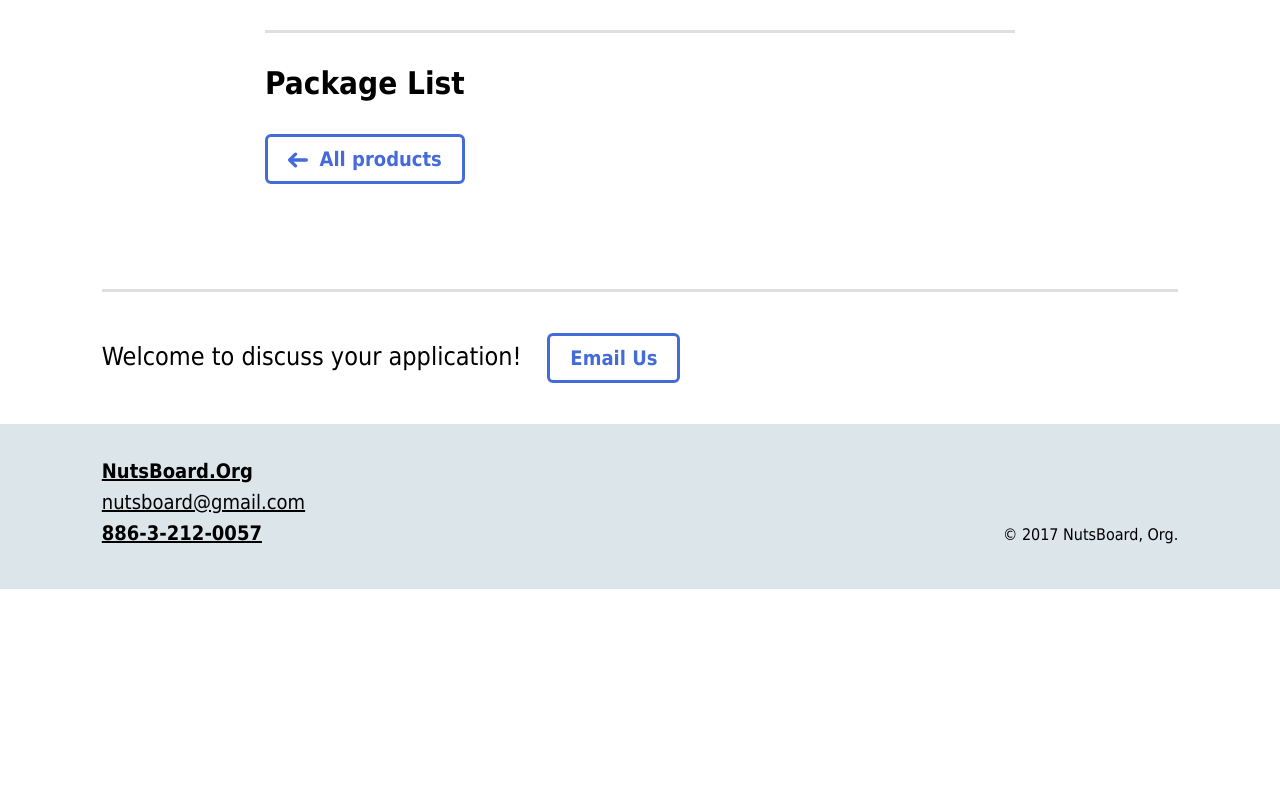
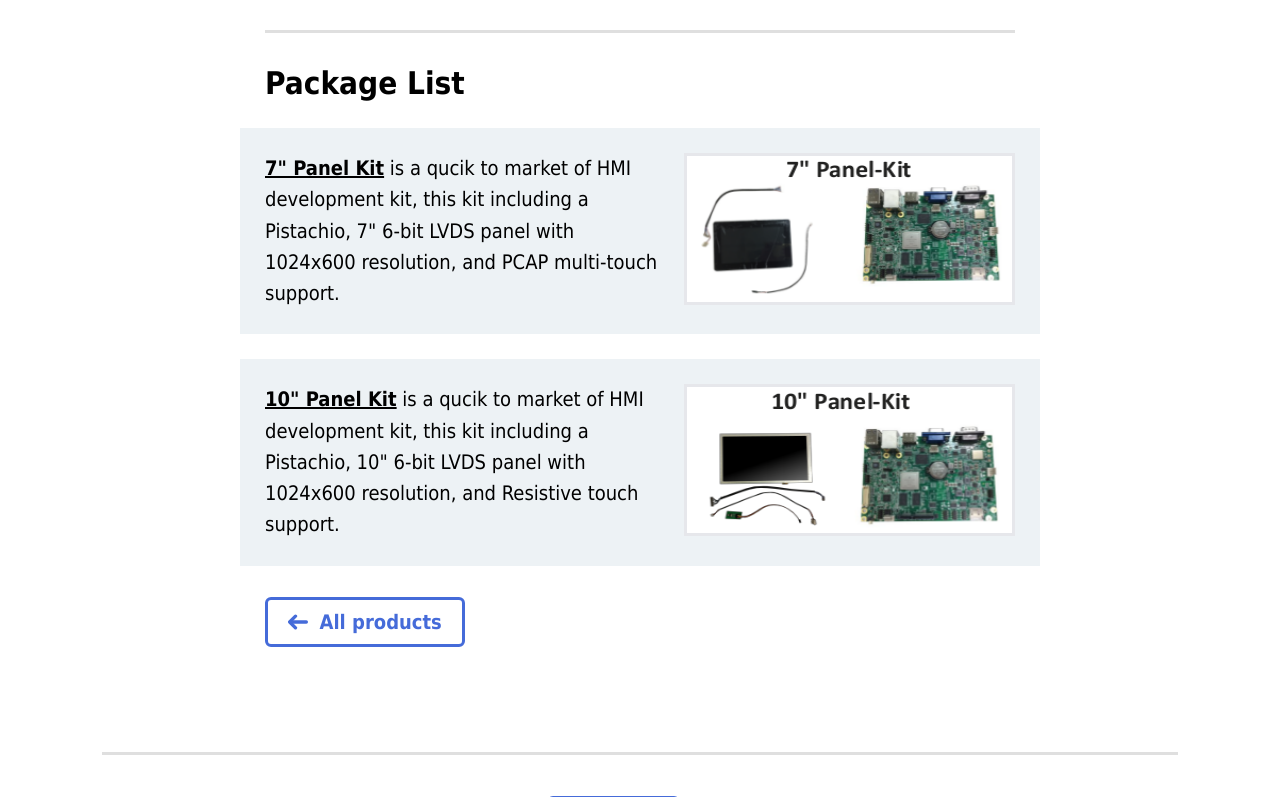
Before and after one commit to nutsboard/web, a Flask app: page /pistachio in a window 1280 px wide. Shown: the part 2022-2819 px from the top of the page. Before the commit the page ends 2611 px from the top, so only its background shows below. Run offline with Flask 2, Linux system fonts and the light colour scheme.

Commit message:
pistachio: update information for panel-kit

```diff
--- a/templates/pistachio.html
+++ b/templates/pistachio.html
@@ -81,18 +81,18 @@
       <tr><td><b>WiFi</b></td><td align="center">802.11a/b/g/n 2.4GHz,5GHz</td></tr>
       <tr><td><b>Bluetooth</b></td><td align="center">BT v4.2</td></tr>
       <tr><td><b>EEPROM</b></td><td align="center">eFUSE</td></tr>
-      <tr><td><b>RTC</b></td><td align="center">x1 for short time saving (default is no coin battery)</td></tr>
+      <tr><td><b>RTC</b></td><td align="center">x1 (default is no coin battery)</td></tr>
       <tr><td><b>Network</b></td><td align="center">10/100/1000Mb RGMII Ethernet</td></tr>
       <tr><td><b>USB Host</b></td><td align="center">x4</td></tr>
       <tr><td><b>Serial</b></td><td align="center">RS232/422/485 x1, RS232 x3 ( one is debug console)</td></tr>
       <tr><td><b>CAN bus</b></td><td align="center">x1</td></tr>
-      <tr><td><b>I2C</b></td><td align="center">x2</td></tr>
+      <tr><td><b>I2C</b></td><td align="center">x1</td></tr>
       <tr><td><b>PWM</b></td><td align="center">x1</td></tr>
       <tr><td><b>Touch</b></td><td align="center">I2C x1</td></tr>
       <tr><td><b>Audio</b></td><td align="center">x1</td></tr>
       <tr><td><b>SD slot</b></td><td align="center">x1</td></tr>
       <tr><td><b>GPIO</b></td><td align="center">x4</td></tr>
-      <tr><td><b>Display</b></td><td align="center">LVDS x2, VGA x1, FHD x1</td></tr>
+      <tr><td><b>Display</b></td><td align="center">LVDS (Support Dual-LVDS), VGA x1, FHD x1</td></tr>
       <tr><td><b>SATA</b></td><td align="center">x1</td></tr>
       <tr><td><b>mPCIE</b></td><td align="center">x1, SIM card slot x1</td></tr>
       <tr><td><b>Dimensions</b></td><td align="center">148x102mm</td></tr>
@@ -121,6 +121,25 @@
         <h2>Package List</h2>
        </div>
 
+
+    <div class="u-cf u-bgGray u-pad1 u-pullSides1">
+    <a class="Thumbnail  u-floatRight u-spaceLeft">
+    <img src="static/products/7kit.png" height="152" width="331">
+    </a>
+    <p><a href="https://github.com/nutsboard/documents/raw/master/datasheet/pistachio.pdf"><strong>7" Panel Kit</strong></a>
+      is a qucik to market of HMI development kit, this kit including a Pistachio, 7" 6-bit LVDS panel with 1024x600 resolution, and PCAP multi-touch
+      support.</p>
+    </div>
+
+    <div class="u-cf u-bgGray u-pad1 u-pullSides1">
+    <a class="Thumbnail  u-floatRight u-spaceLeft">
+    <img src="static/products/10kit.png" height="152" width="331">
+    </a>
+    <p><a href="https://github.com/nutsboard/documents/raw/master/datasheet/pistachio.pdf"><strong>10" Panel Kit</strong></a>
+      is a qucik to market of HMI development kit, this kit including a Pistachio, 10" 6-bit LVDS panel with 1024x600 resolution, and Resistive touch
+      support.
+    </p>
+    </div>
 
     <p class="u-spaceEnds2">
       <a class="Button" href="/products">
```
Also changed, not shown: templates/pistachio-lite.html (+10 -3 lines), static/products/10kit.png (added), static/products/7kit.png (added).
